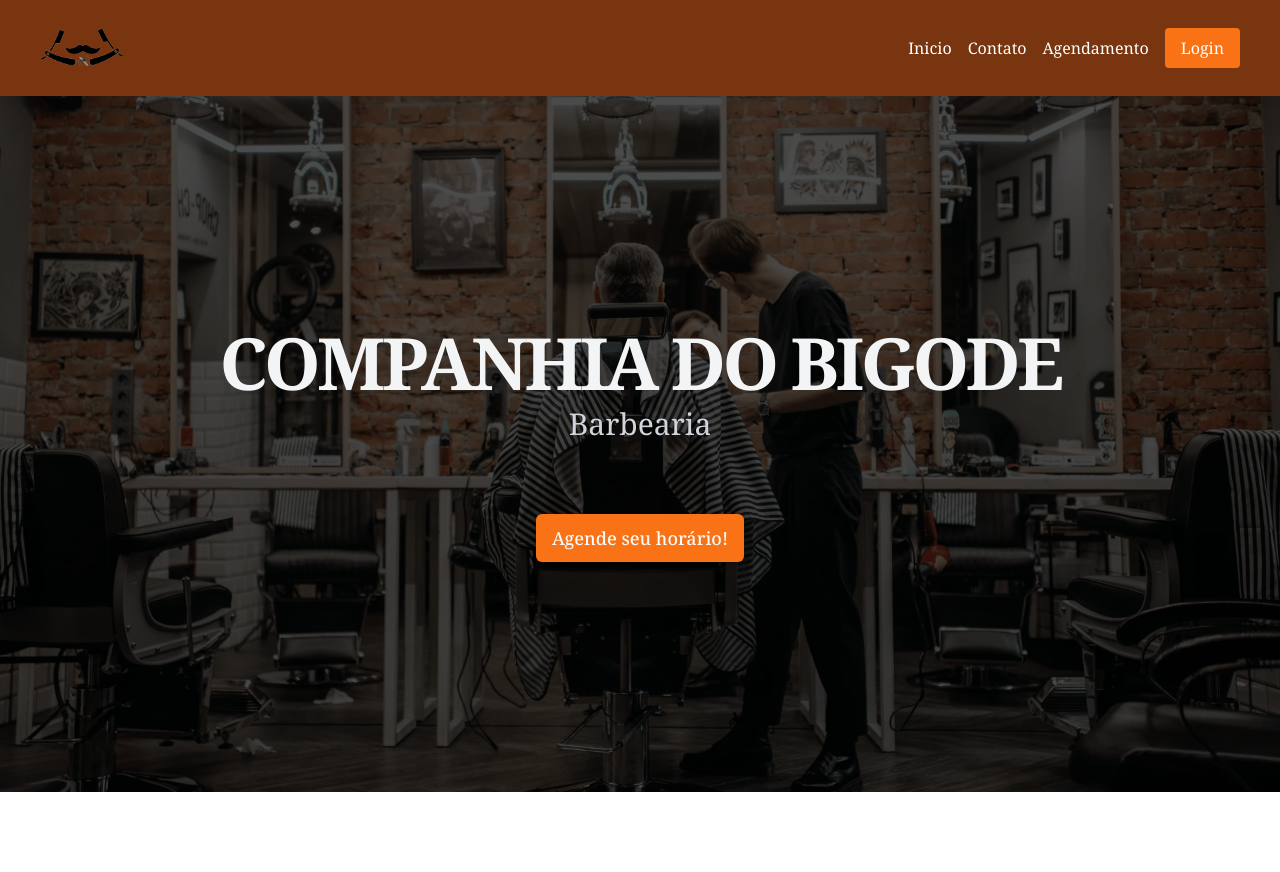
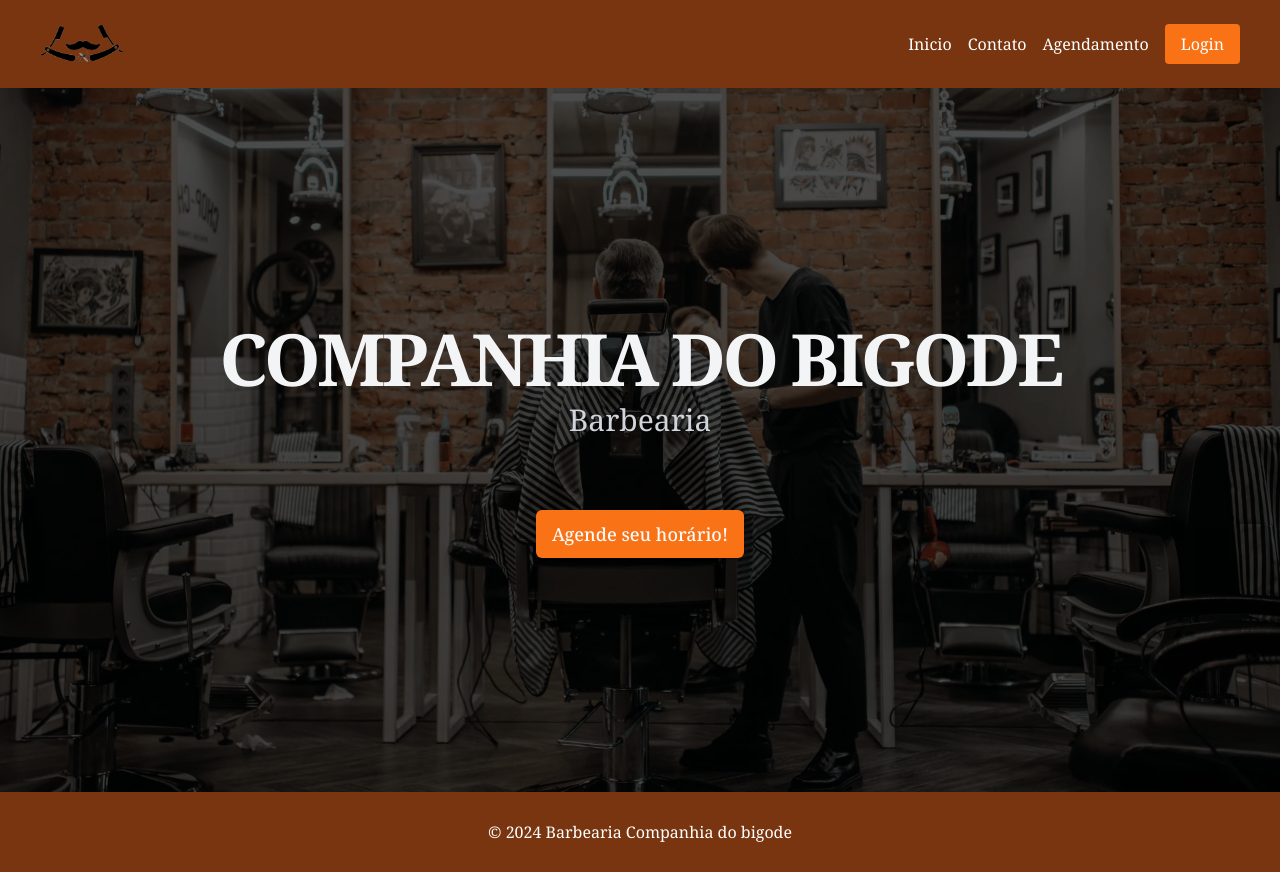
Before and after one commit to Kaue-Francisco/Barbearia, a React (Create React App) app in the folder frontend/: page / in a window 1280 px wide. Before the commit the page ends 800 px from the top, so only its background shows below. Built offline with nearby package versions, Linux system fonts and the light colour scheme.

Commit message:
Adicionando o footer nas paginas.

```diff
--- /dev/null
+++ b/frontend/src/components/footer/Footer.tsx
@@ -0,0 +1,11 @@
+export default function Footer() {
+    return (
+        <footer className="bg-amber-900 py-7">
+            <div className="px-10 flex justify-center items-center">
+                <div className="text-white text-center">
+                    © {new Date().getFullYear()} Barbearia Companhia do bigode
+                </div>
+            </div>
+        </footer>
+    )
+}
--- a/frontend/src/components/navbar/Navbar.tsx
+++ b/frontend/src/components/navbar/Navbar.tsx
@@ -15,7 +15,7 @@ export default function Navbar() {
     }
 
     return (
-        <nav className="bg-amber-900 py-7 relative">
+        <nav className="bg-amber-900 py-6 relative">
             <div className="px-10 flex justify-between items-center">
 
                 <div className="flex items-center">
--- a/frontend/src/index.tsx
+++ b/frontend/src/index.tsx
@@ -4,6 +4,7 @@ import './index.css';
 import App from './App';
 import reportWebVitals from './reportWebVitals';
 import Navbar from './components/navbar/Navbar';
+import Footer from './components/footer/Footer';
 
 const root = ReactDOM.createRoot(
   document.getElementById('root') as HTMLElement
@@ -13,6 +14,7 @@ root.render(
   <React.StrictMode>
     <Navbar />
     <App />
+    <Footer />
   </React.StrictMode>
 );
 
--- a/frontend/src/pages/home/Home.tsx
+++ b/frontend/src/pages/home/Home.tsx
@@ -1,4 +1,4 @@
-import Banner from './components/Banner';
+import Banner from './components/banner/Banner';
 
 export default function Home () {
     return (
--- a/frontend/src/pages/home/components/Banner.tsx
+++ b/frontend/src/pages/home/components/banner/Banner.tsx
@@ -1,8 +1,8 @@
-import backgroundImage from "../../../images/fundo_banner.png";
+import backgroundImage from "../../../../images/fundo_banner.png";
 
 export default function Banner() {
     return (
-        <div className="relative w-full h-[87vh]">
+        <div className="relative w-full h-[88vh]">
           <img alt="Image" className="object-cover w-full h-full" src={backgroundImage} />
           <div className="absolute inset-0 bg-black opacity-50"></div> {/* Adicionado para diminuir o brilho */}
 
```
